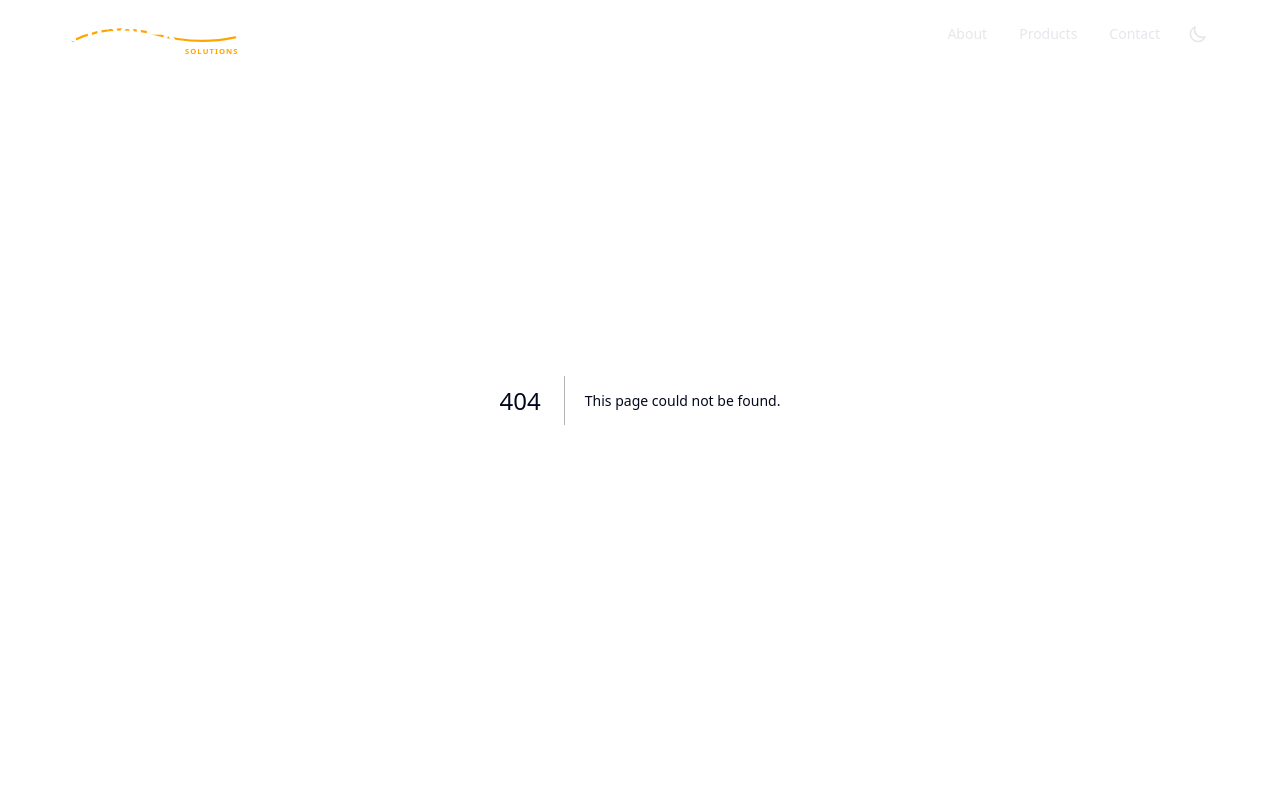
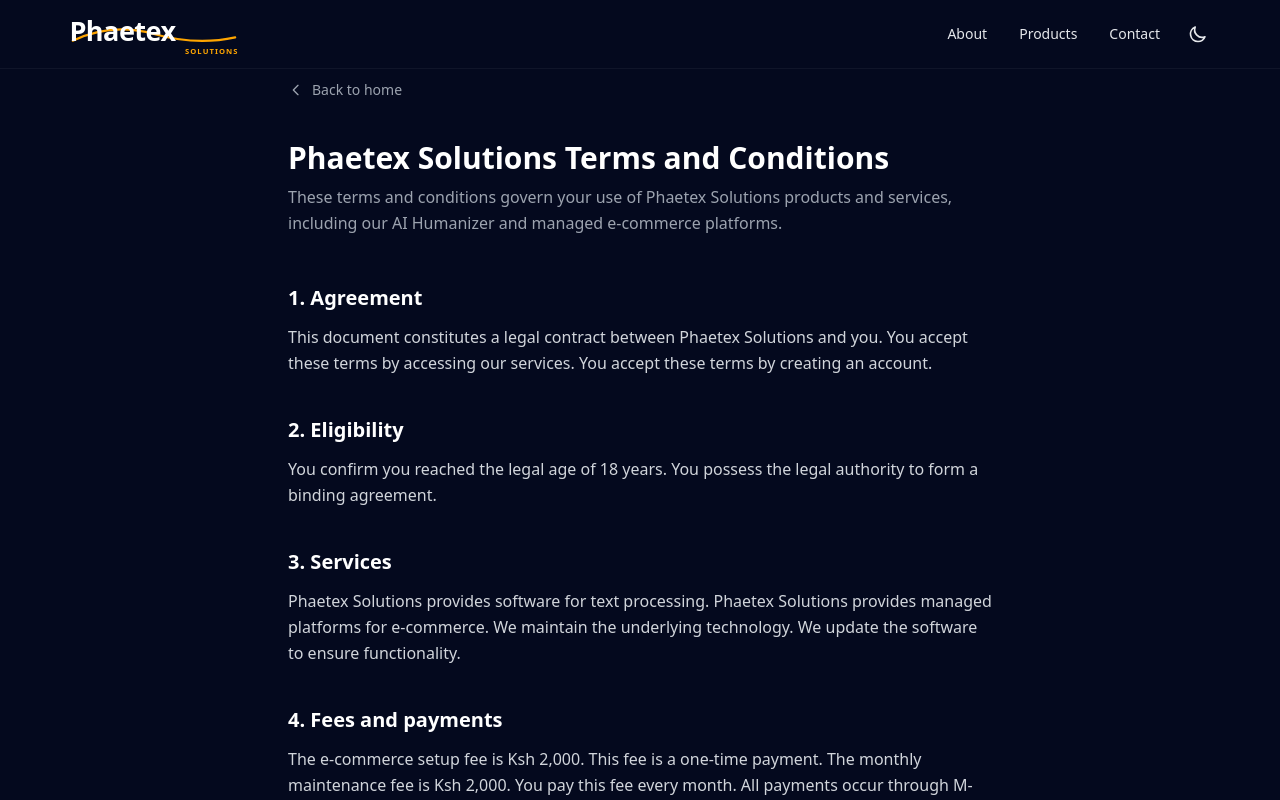
Before and after one commit to HarryKirigwi/phaetex-app, a Next.js app: page /terms in a window 1280 px wide. Before the commit this address had no page. Shown: the top 800 px of the page. Built offline with nearby package versions, Linux system fonts and the light colour scheme.

Commit message:
Added privacy policies and T&C section

```diff
--- /dev/null
+++ b/app/terms/page.tsx
@@ -0,0 +1,173 @@
+import type { Metadata } from "next";
+import Link from "next/link";
+
+export const metadata: Metadata = {
+  title: "Terms & Conditions | Phaetex Solutions",
+  description:
+    "Phaetex Solutions terms and conditions governing the use of our AI Humanizer and managed e-commerce services.",
+};
+
+const sections = [
+  {
+    number: 1,
+    title: "Agreement",
+    body:
+      "This document constitutes a legal contract between Phaetex Solutions and you. You accept these terms by accessing our services. You accept these terms by creating an account.",
+  },
+  {
+    number: 2,
+    title: "Eligibility",
+    body:
+      "You confirm you reached the legal age of 18 years. You possess the legal authority to form a binding agreement.",
+  },
+  {
+    number: 3,
+    title: "Services",
+    body:
+      "Phaetex Solutions provides software for text processing. Phaetex Solutions provides managed platforms for e-commerce. We maintain the underlying technology. We update the software to ensure functionality.",
+  },
+  {
+    number: 4,
+    title: "Fees and payments",
+    body:
+      "The e-commerce setup fee is Ksh 2,000. This fee is a one-time payment. The monthly maintenance fee is Ksh 2,000. You pay this fee every month. All payments occur through M-Pesa or our specified payment channels. We suspend access for unpaid balances. We do not provide refunds.",
+  },
+  {
+    number: 5,
+    title: "User accounts",
+    body:
+      "You provide true and complete information during registration. You protect your login credentials. You notify us of unauthorized account use. You are responsible for all activities under your account.",
+  },
+  {
+    number: 6,
+    title: "Content ownership",
+    body:
+      "You retain ownership of the text you process through our AI Humanizer. You retain ownership of the products you list on your e-commerce store. You guarantee your content does not violate any laws. You guarantee your content does not infringe on intellectual property rights.",
+  },
+  {
+    number: 7,
+    title: "AI Humanizer use",
+    body:
+      "Our software improves the readability of automated text. We do not guarantee the performance of the output against specific detection tools. You use the output at your own risk.",
+  },
+  {
+    number: 8,
+    title: "E-commerce use",
+    body:
+      "We provide the hosting environment. We provide the security updates. You manage your shop customers. You fulfill your own orders.",
+  },
+  {
+    number: 9,
+    title: "Prohibited uses",
+    body:
+      "You do not use our software for illegal purposes. You do not attempt to breach our security. You do not scrape data from our platform. You do not upload malware.",
+  },
+  {
+    number: 10,
+    title: "Intellectual property",
+    body:
+      "Phaetex Solutions owns all rights to the software. Phaetex Solutions owns all rights to the platform design. You do not copy our code. You do not resell our services without permission.",
+  },
+  {
+    number: 11,
+    title: "Limitation of liability",
+    body:
+      "We provide services on an as-is basis. We do not guarantee the software is free of errors. We are not liable for financial losses. We are not liable for data loss. Our total liability does not exceed the amount you paid us.",
+  },
+  {
+    number: 12,
+    title: "Governing law",
+    body:
+      "The laws of Kenya govern these terms. Any disputes will be resolved in Kenyan courts.",
+  },
+  {
+    number: 13,
+    title: "Termination",
+    body:
+      "You stop using the service at any time. We terminate your account for violations of these terms. We terminate your account for non-payment.",
+  },
+  {
+    number: 14,
+    title: "Changes to terms",
+    body:
+      "We update these terms. We post the updated version on our website. Your continued use of the platform indicates your agreement to the new terms.",
+  },
+  {
+    number: 15,
+    title: "Contact",
+    body:
+      "Reach out to our support team for questions regarding these terms.",
+  },
+];
+
+export default function TermsPage() {
+  return (
+    <div className="min-h-screen bg-primary-dark text-gray-100">
+      <div className="max-w-3xl mx-auto px-4 sm:px-6 lg:px-8 py-12 sm:py-16 lg:py-20">
+        <Link
+          href="/"
+          className="inline-flex items-center gap-2 text-gray-400 hover:text-white transition-colors text-sm mb-10"
+        >
+          <svg
+            className="w-4 h-4"
+            fill="none"
+            stroke="currentColor"
+            viewBox="0 0 24 24"
+            aria-hidden
+          >
+            <path
+              strokeLinecap="round"
+              strokeLinejoin="round"
+              strokeWidth={2}
+              d="M15 19l-7-7 7-7"
+            />
+          </svg>
+          Back to home
+        </Link>
+
+        <h1 className="text-2xl sm:text-3xl font-bold text-white mb-2">
+          Phaetex Solutions Terms and Conditions
+        </h1>
+        <p className="text-gray-400 mb-12 leading-relaxed">
+          These terms and conditions govern your use of Phaetex Solutions
+          products and services, including our AI Humanizer and managed
+          e-commerce platforms.
+        </p>
+
+        <div className="space-y-10">
+          {sections.map((section) => (
+            <section key={section.number} className="space-y-3">
+              <h2 className="text-lg sm:text-xl font-bold text-white">
+                {section.number}. {section.title}
+              </h2>
+              <p className="text-gray-300 leading-relaxed">{section.body}</p>
+            </section>
+          ))}
+        </div>
+
+        <div className="mt-14 pt-8 border-t border-gray-700">
+          <Link
+            href="/"
+            className="inline-flex items-center gap-2 text-accent-blue hover:text-accent-blue/90 transition-colors text-sm"
+          >
+            <svg
+              className="w-4 h-4"
+              fill="none"
+              stroke="currentColor"
+              viewBox="0 0 24 24"
+              aria-hidden
+            >
+              <path
+                strokeLinecap="round"
+                strokeLinejoin="round"
+                strokeWidth={2}
+                d="M15 19l-7-7 7-7"
+              />
+            </svg>
+            Back to home
+          </Link>
+        </div>
+      </div>
+    </div>
+  );
+}
--- a/components/Footer.tsx
+++ b/components/Footer.tsx
@@ -181,7 +181,7 @@
               Copyright © {new Date().getFullYear()} Phaetex Solutions
             </p>
             <a href="/privacy" className="text-sm text-gray-500 hover:text-white transition-colors border-b border-gray-500 pb-0.5">Privacy Policy</a>
-            <a href="#" className="text-sm text-gray-500 hover:text-white transition-colors border-b border-gray-500 pb-0.5">Terms & Conditions</a>
+            <a href="/terms" className="text-sm text-gray-500 hover:text-white transition-colors border-b border-gray-500 pb-0.5">Terms & Conditions</a>
           </div>
           {/* Desktop: single line with pipes */}
           <p className="hidden md:block text-sm text-gray-500">
@@ -189,7 +189,7 @@
             <span className="text-gray-600">|</span>{" "}
             <a href="/privacy" className="text-gray-400 hover:text-white transition-colors">Privacy Policy</a>{" "}
             <span className="text-gray-600">|</span>{" "}
-            <a href="#" className="text-gray-400 hover:text-white transition-colors">Terms & Conditions</a>
+            <a href="/terms" className="text-gray-400 hover:text-white transition-colors">Terms & Conditions</a>
           </p>
         </div>
       </div>
```
